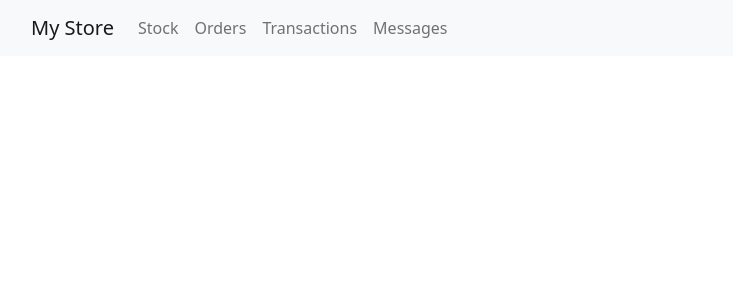
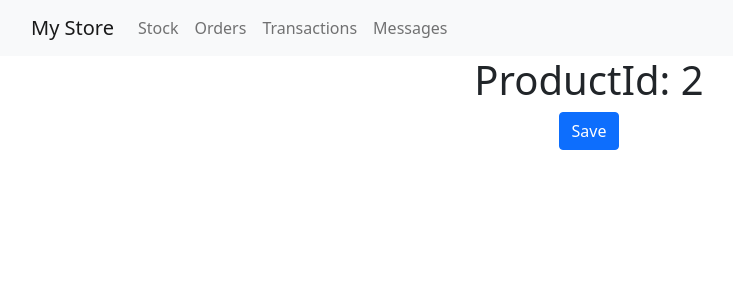
Before and after one commit to hsp8412/MyStore, a React (Create React App) app: page /products/2 in a window 1280 px wide. Shown: the top 300 px of the page, without its empty margins (51-784 px from the left). Built offline with nearby package versions, Linux system fonts and the light colour scheme.

Commit message:
Add productDetails page

```diff
--- a/src/App.js
+++ b/src/App.js
@@ -1,25 +1,28 @@
-import logo from './logo.svg';
-import './App.css';
-import NavBar from "./component/navBar"
-import { Route, Routes } from 'react-router-dom';
-import Message from './component/message'
-import Orders from "./component/orders"
-import Stock from "./component/stock"
-import Transactions from "./component/transactions"
-
+import logo from "./logo.svg";
+import "./App.css";
+import NavBar from "./component/navBar";
+import { Route, Routes } from "react-router-dom";
+import Message from "./component/message";
+import Orders from "./component/orders";
+import Stock from "./component/stock";
+import Transactions from "./component/transactions";
+import NotFound from "./component/notFount";
+import ProductDetails from "./component/productDetail";
 
 function App() {
   return (
     <div className="App">
       <NavBar />
-      <div className='content'>
+      <div className="content">
         <Routes>
-        <Route path = "/stock" element={<Stock />}/>
-        <Route path = "/message" element={<Message />}/>
-        <Route path = "/orders" element={<Orders />}/>
-        <Route path = "/transactions" element={<Transactions />}/>
-        <Route path = "/" exact element={<Stock />}/>
-        </Routes >
+          <Route path="/stock" element={<Stock />} />
+          <Route path="/message" element={<Message />} />
+          <Route path="/orders" element={<Orders />} />
+          <Route path="/transactions" element={<Transactions />} />
+          <Route path="/" exact element={<Stock />} />
+          <Route path="/products/:id" element={<ProductDetails />} />
+          <Route path="*" element={<NotFound />} />
+        </Routes>
       </div>
     </div>
   );
--- /dev/null
+++ b/src/component/notFount.jsx
@@ -0,0 +1,5 @@
+const NotFound = () => {
+  return <h1>Page not Found!</h1>;
+};
+
+export default NotFound;
--- /dev/null
+++ b/src/component/productDetail.jsx
@@ -0,0 +1,17 @@
+import React, { Component } from "react";
+import { useParams } from "react-router-dom";
+import { Button } from "react-bootstrap";
+
+const ProductDetails = (props) => {
+  const { id } = useParams();
+  return (
+    <div>
+      <h1>ProductId: {id}</h1>
+      <Button variant="primary" onClick={() => props.history.push("/products")}>
+        Save
+      </Button>{" "}
+    </div>
+  );
+};
+
+export default ProductDetails;
--- a/src/component/stockTable.jsx
+++ b/src/component/stockTable.jsx
@@ -1,5 +1,6 @@
 import React, { Component } from "react";
 import { Table, Button, Col, Row } from "react-bootstrap";
+import { Link } from "react-router-dom";
 import MyTable from "./table";
 
 class StockTable extends React.Component {
@@ -7,6 +8,9 @@ class StockTable extends React.Component {
     {
       path: "name",
       label: "Name ",
+      content: (product) => (
+        <Link to={`/products/${product.id}`}>{product.name}</Link>
+      ),
     },
     { path: "type.name", label: "Type " },
     {
--- a/src/component/tableBody.jsx
+++ b/src/component/tableBody.jsx
@@ -2,7 +2,7 @@ import React, { Component } from "react";
 import _ from "lodash";
 class TableBody extends Component {
   renderCell(item, column) {
-    if (column.path) return _.get(item, column.path);
+    if (!column.content) return _.get(item, column.path);
     return column.content(item);
   }
 
```
